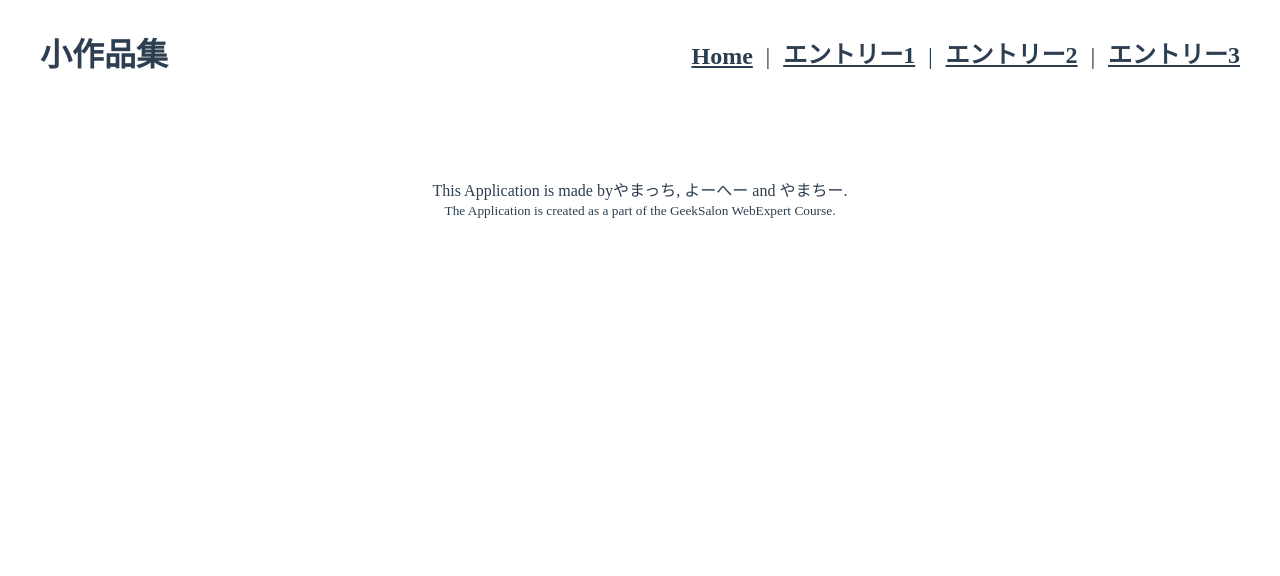
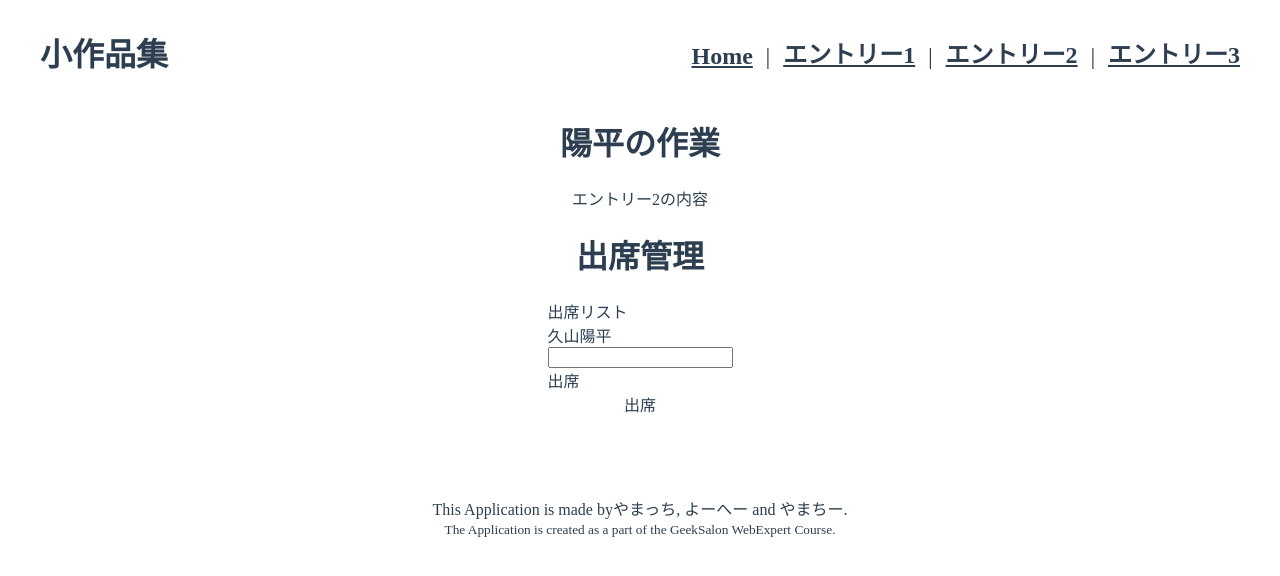
Before and after one commit to webex21-team-1/demo-team-app, a React (Vite) app: page /entry/2 in a window 1280 px wide. Shown: the top 576 px of the page. Built offline with nearby package versions, Linux system fonts and the light colour scheme.

Commit message:
エラー修正済み、画面に映るようになりました。

```diff
--- a/src/routes/Entry2.jsx
+++ b/src/routes/Entry2.jsx
@@ -1,12 +1,9 @@
 import { useState } from "react";
+function Attendance() {
+  return <button className="attendance"></button>;
+}
 
 export const Entry2 = () => {
-  <>
-    <h1>陽平の作業</h1>
-    <div>エントリー2の内容</div>
-  </>;
-};
-function App() {
   const [cards, setCards] = useState([
     {
       id: crypto.randomUUID(),
@@ -16,6 +13,81 @@ function App() {
   const [inputValue, setInputValue] = useState("");
 
   return (
+    <>
+      <h1>陽平の作業</h1>
+      <div>エントリー2の内容</div>
+      <h1>出席管理</h1>
+      <div className="add">
+        <div className="main-container">
+          <div className="list-container">
+            <div className="list-header">出席リスト</div>
+            <div className="card-container">
+              {cards.map((card) => (
+                <div className="card" key={card.id}>
+                  <div className="atPeople">{card.text}</div>
+                  <div
+                    className="delete"
+                    onClick={() => {
+                      const updatedCards = cards.filter((tempCard) => {
+                        return tempCard.id !== card.id;
+                      });
+                      setCards(updatedCards);
+                    }}
+                  />
+                </div>
+              ))}
+            </div>
+          </div>
+        </div>
+        <div className="list-footer">
+          <div className="list-container">
+            <input
+              type="text"
+              className="input-atPeople"
+              value={inputValue}
+              onInput={(e) => {
+                setInputValue(e.target.value);
+              }}
+            />
+            <div
+              className="input-button"
+              onClick={() => {
+                if (inputValue === "") return;
+                setCards([
+                  ...cards,
+                  { id: crypto.randomUUID(), text: inputValue },
+                ]);
+                setInputValue("");
+              }}
+            >
+              出席
+            </div>
+          </div>
+        </div>
+      </div>
+      <attendance>出席</attendance>
+    </>
+  );
+};
+/*import { useState } from "react";
+
+export const Entry2 = () => {
+  return (
+  <>
+    <h1>陽平の作業</h1>
+    <div>エントリー2の内容</div>
+  </>
+
+
+    const [cards, setCards] = useState([
+      {
+        id: crypto.randomUUID(),
+        text: "久山陽平",
+      },
+    ]);
+    const [inputValue, setInputValue] = useState("");
+
+
       <>
         <h1>出席管理</h1>
 
@@ -67,6 +139,9 @@ function App() {
           <attendance>出席</attendance>
         </div>
       </>
+
+    export default App;
   );
-}
-export default App;
+
+};
+*/
```
Lines whose indentation alone changed are shown as unchanged.
